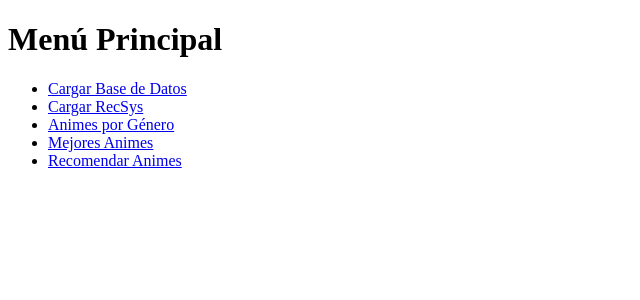
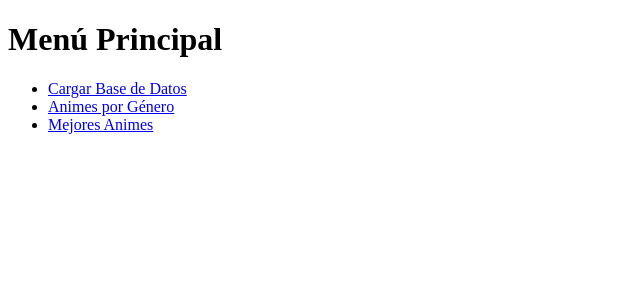
Before and after one commit to Davgodfer/Entregable_Django, a Django app: template main/templates/menu_principal.html in a window 1280 px wide. Shown: the top 300 px of the page, without its empty margins (0-640 px from the left). Run offline with Django 5.2, Linux system fonts and the light colour scheme; the template is opened without the code that fills it, so the values that code supplies are empty.

Commit message:
Menú principal

```diff
--- a/main/templates/menu_principal.html
+++ b/main/templates/menu_principal.html
@@ -8,10 +8,8 @@
     <h1>Menú Principal</h1>
     <ul>
         <li><a href="{% url 'cargar_base_datos' %}">Cargar Base de Datos</a></li>
-        <li><a href="{% url 'cargar_recsys' %}">Cargar RecSys</a></li>
         <li><a href="{% url 'animes_por_genero' %}">Animes por Género</a></li>
         <li><a href="{% url 'mejores_animes' %}">Mejores Animes</a></li>
-        <li><a href="{% url 'recomendar_animes' %}">Recomendar Animes</a></li>
     </ul>
 </body>
 </html>
--- a/practica_tres/urls.py
+++ b/practica_tres/urls.py
@@ -19,7 +19,7 @@ from django.urls import path
 from main import views
 
 urlpatterns = [
-    # path('', views.menu_principal, name='menu_principal'),
+    path('', views.menu_principal, name='menu_principal'),
     path('cargar_base_datos/', views.cargar_base_datos, name='cargar_base_datos'),
     # path('mostrar_registros/', views.mostrar_registros, name='mostrar_registros'),
     # path('cargar_recsys/', views.cargar_recsys, name='cargar_recsys'),
```
